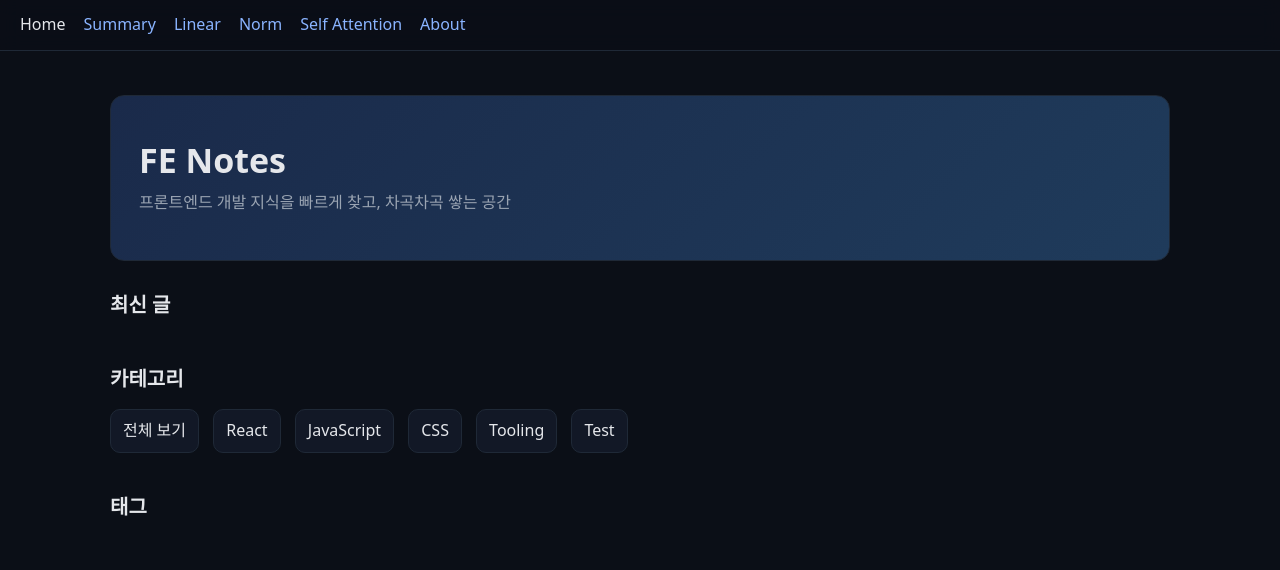
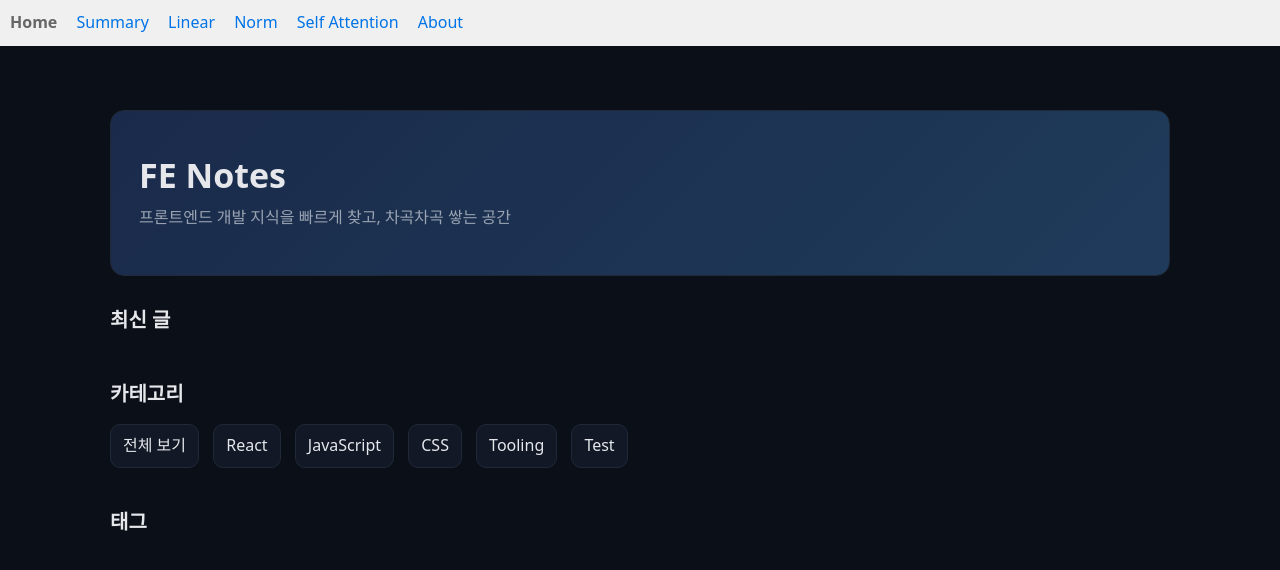
Before and after one commit to rainabak/rainabak.github.io, a Jekyll site: the page built from index.md, in a window 1280 px wide. Shown: the top 570 px of the page. Built offline with Jekyll 4.4.1, drawn with Linux system fonts in a browser that asks for light colours.

Commit message:
Update style.css

```diff
--- a/assets/css/style.css
+++ b/assets/css/style.css
@@ -33,10 +33,16 @@ a:hover{text-decoration:underline}
 .container{max-width:1100px;margin:0 auto;padding:24px 20px}
 
 /* NAV */
-.nav{position:sticky;top:0;z-index:10;display:flex;gap:18px;align-items:center;justify-content:flex-start;flex-wrap:wrap;
-     padding:12px 20px;background:rgba(10,14,22,.7);backdrop-filter:saturate(140%) blur(10px);border-bottom:1px solid var(--border)}
-html[data-theme="light"] .nav{background:rgba(241,245,249,.7)} /* 라이트일 때 투명 배경색 보정 */
-.nav .brand{font-weight:800;letter-spacing:.3px;margin-right:6px}
+.nav{background:#f0f0f0;padding:10px;margin-bottom:20px}
+.nav__link{margin-right:15px;text-decoration:none;color:#0073e6}
+.nav__link:hover{text-decoration:underline}
+.nav__link--current{
+  margin-right:15px;
+  color:#666;             /* 비활성처럼 보이게 */
+  pointer-events:none;    /* 클릭 안 되게 */
+  text-decoration:none;
+  font-weight:700;        /* 강조용(원하면 제거) */
+}
 
 /* 토글 버튼 */
 .toggle{
```
